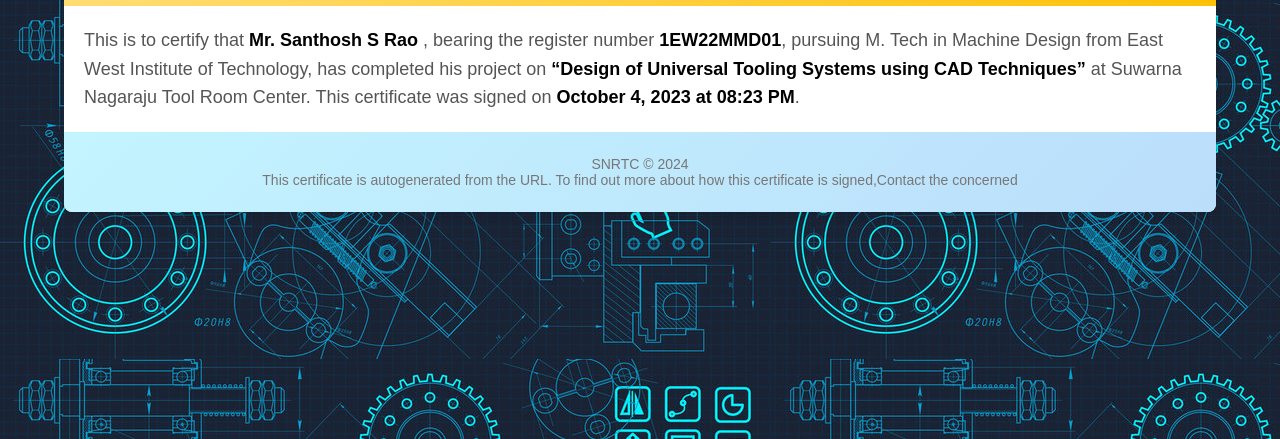
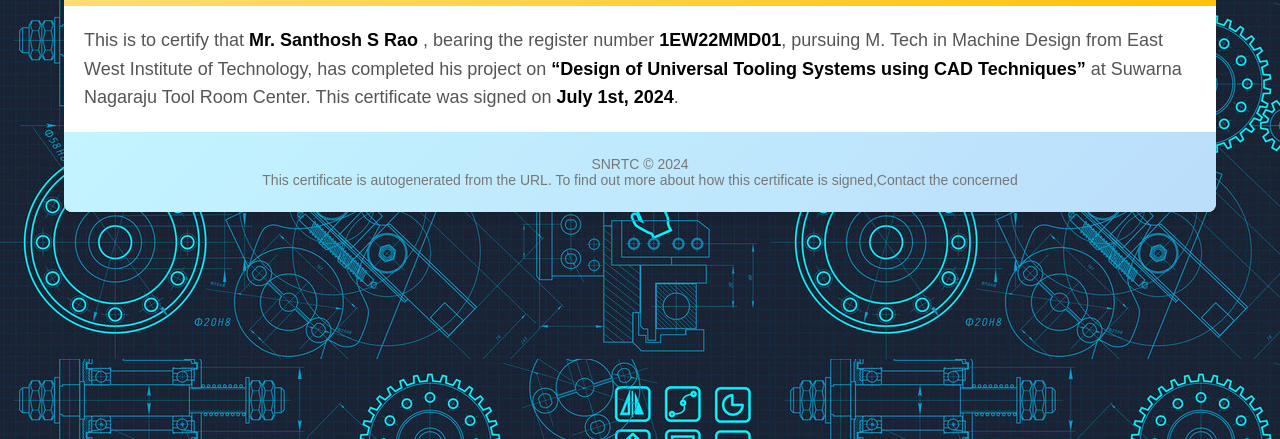
Before and after one commit to amruth-srinivas/certificate-verification, a plain HTML site: page index.html in a window 1280 px wide. Shown: the part 361-800 px from the top of the page. Drawn offline with Linux system fonts and the light colour scheme; a script that the page names is missing.

Commit message:
Update index.html

```diff
--- a/index.html
+++ b/index.html
@@ -22,7 +22,7 @@
                 This is to certify that <strong>Mr. Santhosh S Rao</strong> , bearing the register number
 <strong>1EW22MMD01</strong>, pursuing M. Tech in Machine Design from East West Institute
 of Technology, has completed his project on <strong>“Design of Universal Tooling
-    Systems using CAD Techniques”</strong>  at  Suwarna Nagaraju Tool Room Center. This certificate was signed on <strong>October 4, 2023 at 08:23 PM</strong>.
+    Systems using CAD Techniques”</strong>  at  Suwarna Nagaraju Tool Room Center. This certificate was signed on <strong>July 1st, 2024</strong>.
             </p>
         </main>
 
```
